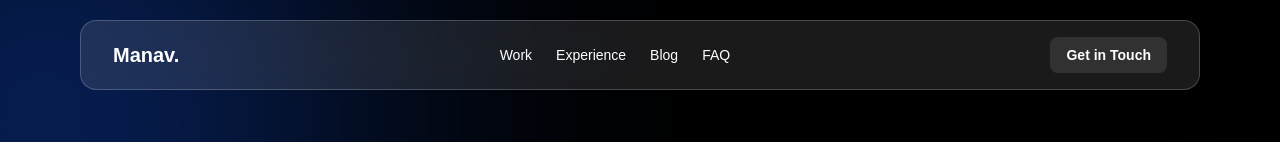
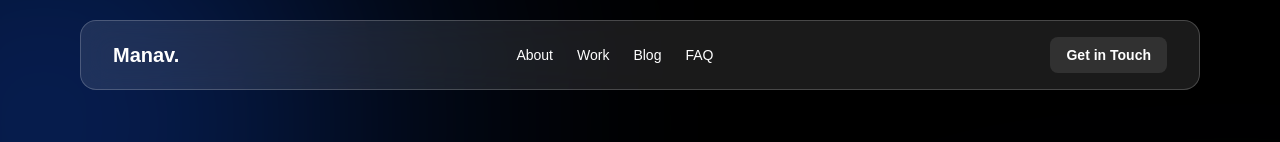
Before and after one commit to manavparmar044/manav-parmar-portfolio, a Next.js app: page / in a window 1280 px wide. Shown: the top 142 px of the page. Built offline with nearby package versions, Linux system fonts and the light colour scheme.

Commit message:
Update Navbar

```diff
--- a/app/_components/Navbar.jsx
+++ b/app/_components/Navbar.jsx
@@ -32,8 +32,8 @@ export default function Navbar() {
             <span className="text-white font-bold text-xl">Manav.</span>
           </div>
           <nav className="hidden md:flex items-center gap-6 text-white">
-            <NavLink href="#work">Work</NavLink>
-            <NavLink href="#experience">Experience</NavLink>
+            <NavLink href="#work">About</NavLink>
+            <NavLink href="#experience">Work</NavLink>
             <NavLink href="#blog">Blog</NavLink>
             <NavLink href="#faq">FAQ</NavLink>
           </nav>
```
